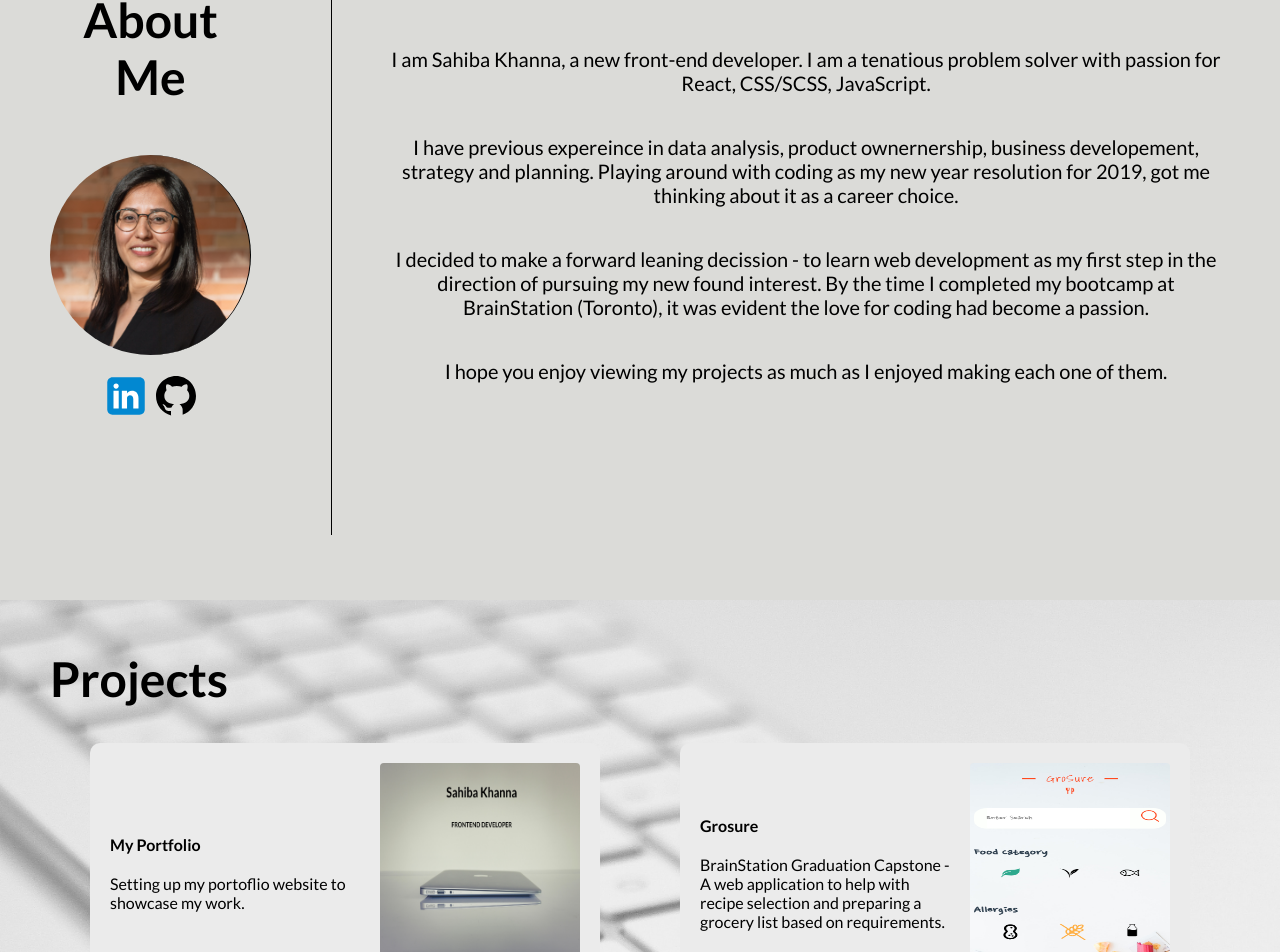
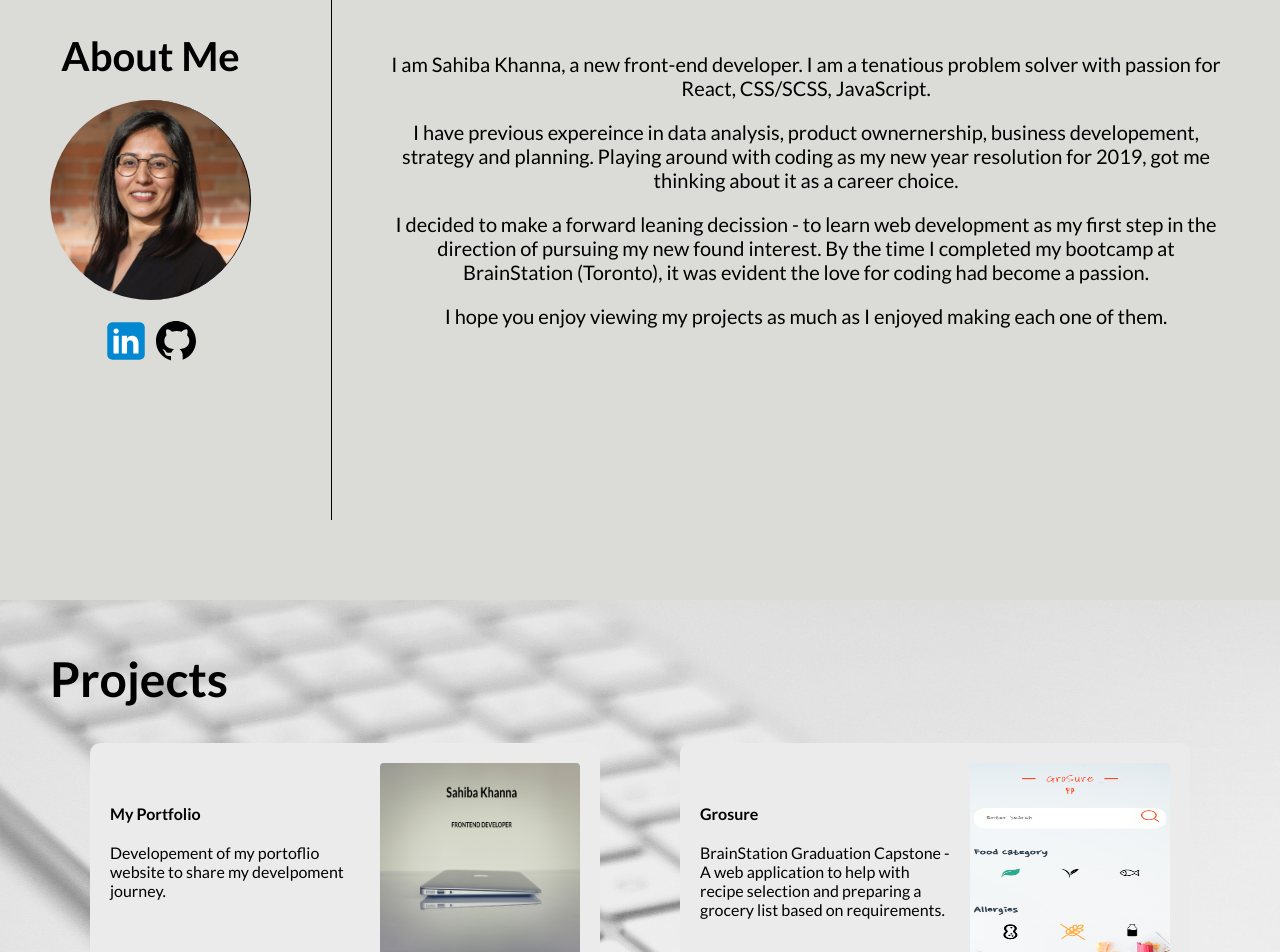
Before and after one commit to sahibak/Portfolio_Site, a React (Create React App) app: page / in a window 1280 px wide. Shown: the part 1000-1952 px from the top of the page. Built offline with nearby package versions, Linux system fonts and the light colour scheme.

Commit message:
site finalized

```diff
--- a/src/Components/AboutMe/aboutMe.js
+++ b/src/Components/AboutMe/aboutMe.js
@@ -1,5 +1,4 @@
 import React from "react";
-import photo from "../../Assets/photo.jpg";
 import "./aboutMe.scss";
 import Linkedin from "../../Assets/linkedin.svg";
 import Github from "../../Assets/github.svg";
@@ -16,12 +15,12 @@ export default class AboutMe extends React.Component{
                         <a href="https://github.com/sahibak" target="_blank" rel="noopener noreferrer"><img src={Github} alt="GitHub logo"/></a>
                     </ul>
                 </article>
-                <article className="self-description">
-                    <p>I am Sahiba Khanna, a new front-end developer. I am a tenatious problem solver with passion for React, CSS/SCSS, JavaScript.</p>
-                    <p>I have previous expereince in data analysis, product ownernership, business developement, strategy and planning. Playing around with coding as my new year resolution for 2019, got me thinking about it as a career choice.</p>
-                    <p>I decided to make a forward leaning decission - to learn web development as my first step in the direction of pursuing my new found interest. By the time I completed my bootcamp at BrainStation (Toronto), it was evident the love for coding had become a passion.</p>
-                    <p> I hope you enjoy viewing my projects as much as I enjoyed making each one of them.</p>
-                </article>
+                <ul className="self-description">
+                    <li className="self-description-point">I am Sahiba Khanna, a new front-end developer. I am a tenatious problem solver with passion for React, CSS/SCSS, JavaScript.</li>
+                    <li className="self-description-point">I have previous expereince in data analysis, product ownernership, business developement, strategy and planning. Playing around with coding as my new year resolution for 2019, got me thinking about it as a career choice.</li>
+                    <li className="self-description-point">I decided to make a forward leaning decission - to learn web development as my first step in the direction of pursuing my new found interest. By the time I completed my bootcamp at BrainStation (Toronto), it was evident the love for coding had become a passion.</li>
+                    <li className="self-description-point"> I hope you enjoy viewing my projects as much as I enjoyed making each one of them.</li>
+                </ul>
             </section>
         )
     }
--- a/src/Components/AboutMe/aboutMe.scss
+++ b/src/Components/AboutMe/aboutMe.scss
@@ -13,7 +13,7 @@
         display: flex;
         justify-content: space-between;
         align-items: center;
-        padding-top: 50px;
+        padding-top: 20px;
     }
 
     @include laptop-view{
@@ -38,10 +38,11 @@
         margin-top:0px;
         margin-bottom: 50px;
         @include tablet-view{
-            font-size: 2.5em;
+            font-size: 2em;
+            margin-bottom: 20px;
         }
         @include laptop-view{
-            font-size: 3em;
+            font-size: 2.5em;
         }
     }
 
@@ -56,15 +57,20 @@
 
     &-links{
         padding: 0px;
+
+        @include tablet-view{
+            margin-bottom: 0px;
+        }
     }
 
     &-description{
-        height: auto;
+        list-style: none;
+        padding-left: 0px;
         @include tablet-view{
             font-size: 1.25em;
             padding-left: 50px;
             overflow: scroll;
-            height: 70vh;
+            height: 80vh;
             display: flex;
             flex-direction: column;
             justify-content: center;
@@ -76,4 +82,8 @@
             padding-left: 50px;
         }
     }
+
+    &-description-point{
+        padding-bottom: 20px;
+    }
 }
--- a/src/Components/Project/project.js
+++ b/src/Components/Project/project.js
@@ -7,13 +7,13 @@ export default class Project extends React.Component{
         return (
             <ul className="project">
                 <ul className="project-details">
-                    <li className="project-details-title">{this.props.projectName}</li>
-                    <li className="project-details-description">{this.props.projectDescription}</li>
+                    <li className="project-title">{this.props.projectName}</li>
+                    <li className="project-description">{this.props.projectDescription}</li>
                     <li className="project-details-access">
                         <a className="project-details-link" href={this.props.projectLink} target="_blank" rel="noopener noreferrer">Go to GitHub<img className="project-details-image" src={Morethan} alt="go to link icon"/></a>
                     </li>
                 </ul>
-                <li className="project-image" ><img className="project-image-display" src={this.props.projectImage}/></li>
+                <li className="project-image" ><img className="project-image-display" src={this.props.projectImage} alt="project screenshot"/></li>
             </ul>
 
         )
--- a/src/Components/Project/project.scss
+++ b/src/Components/Project/project.scss
@@ -3,7 +3,7 @@
 
 .project {
     list-style: none;
-    // background-color: #CACCC3;
+    background-color: rgb(235,235,235);
     padding: 20px 20px 0 20px;
     border-radius: 10px;
     margin-bottom: 50px;
@@ -14,7 +14,6 @@
 
     @include tablet-view {
         margin-bottom: auto;
-        // background-color: #DFE0DC;
         background-color: rgb(235,235,235);
         flex-direction: row;
         margin-bottom: 100px;
@@ -33,7 +32,7 @@
         }
     }
 
-    &-details-title{
+    &-title{
         width: 250px;
         bottom: 60px;
         font-weight: bold;
@@ -44,9 +43,9 @@
         }
     }
 
-    &-details-description{
+    &-description{
         width: 250px;
-        height: auto;
+        height: 100px;
         padding-top: 20px;
 
         @include tablet-view{
--- a/src/Components/Projects/projects.js
+++ b/src/Components/Projects/projects.js
@@ -10,7 +10,7 @@ export default class Projects extends React.Component{
     allProjects = [
         {
             "name": "My Portfolio",
-            "description": "Setting up my portoflio website to showcase my work.",
+            "description": "Developement of my portoflio website to share my develpoment journey.",
             "image": {Portfolio},
             "link": "https://github.com/sahibak/Portfolio"
         },
```
